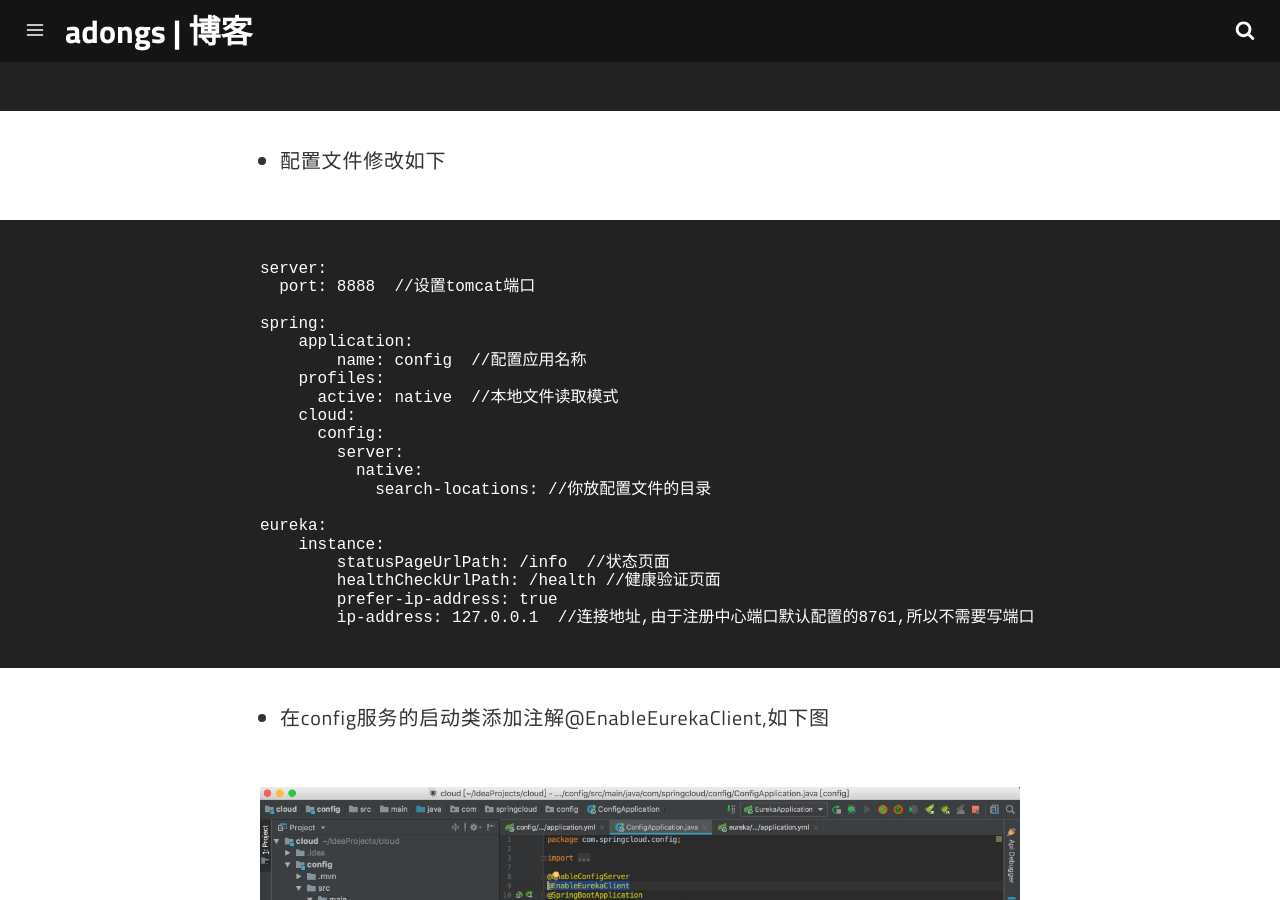
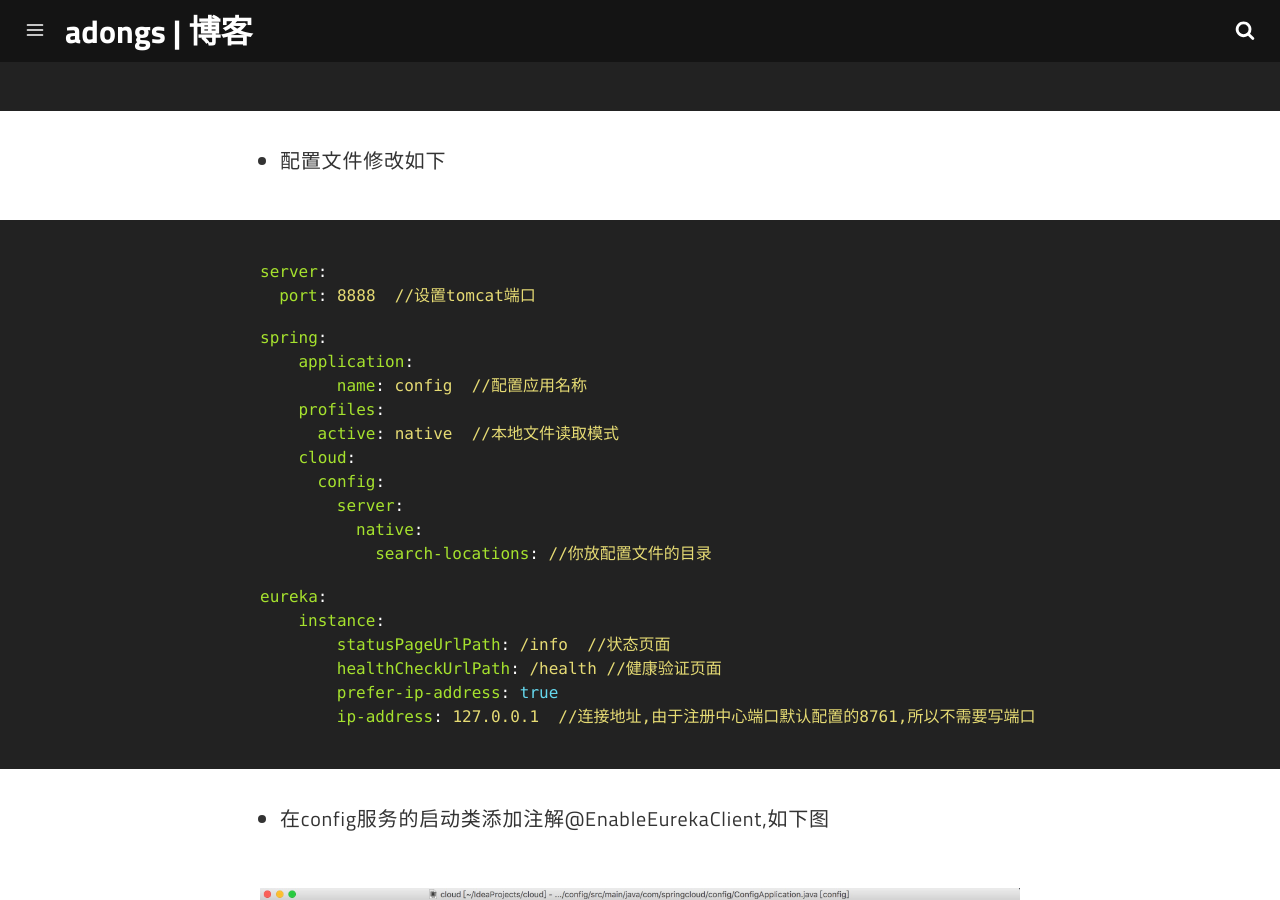
Before and after one commit to adongs/adongs.github.io, a Jekyll site: the page built from _posts/2018-05-21-SpringCloudConfig搭建.md, in a window 1280 px wide and 900 px high, scrolled down 11634 px. Built offline with Jekyll 4.4.1, drawn with Linux system fonts in a browser that asks for light colours; some of the changed text lies outside the part shown.

Commit message:
修改spring cloud config 格式错误

````diff
--- a/_posts/2018-05-21-SpringCloudConfig搭建.md
+++ b/_posts/2018-05-21-SpringCloudConfig搭建.md
@@ -132,7 +132,7 @@ spring:
 
 - 配置文件修改如下
 
-```xml
+```yml
 server:
   port: 8888  //设置tomcat端口
 
@@ -164,10 +164,10 @@ eureka:
 
 ![placeholder](https://adongs.github.io/assets/img/blog/springcloud/config/16.jpg "idea创建项目")
 
--再启动config服务
+- 再启动config服务
 
 ![placeholder](https://adongs.github.io/assets/img/blog/springcloud/config/17.jpg "idea创建项目")
 
--打开http://localhost:8761/,即可看到config在注册中心里
+- 打开http://localhost:8761/,即可看到config在注册中心里
 
 ![placeholder](https://adongs.github.io/assets/img/blog/springcloud/config/18.jpg "idea创建项目")
````
Also changed, not shown: 2 other files.
